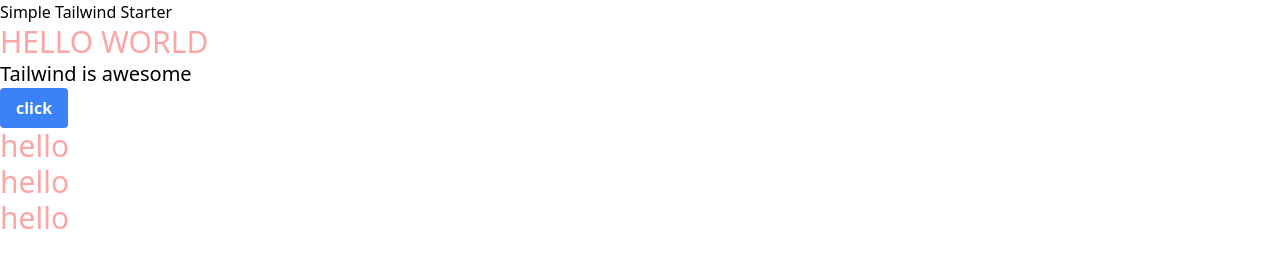
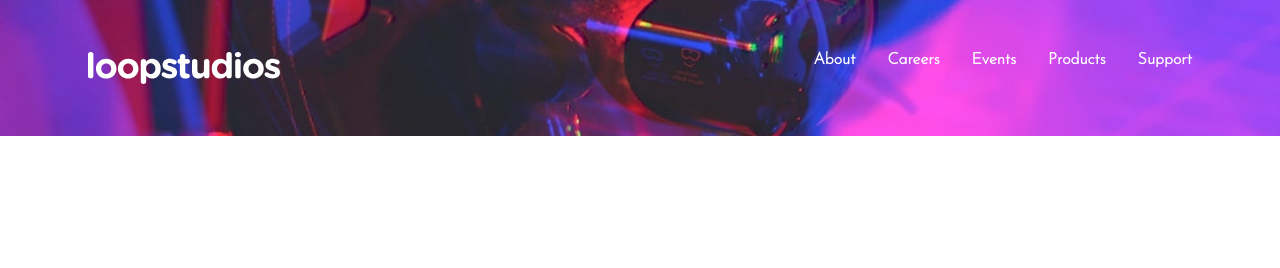
Before and after one commit to Linhbui88/Loopstudio-Tailwindcss, a website: page index.html in a window 1280 px wide. Drawn offline with Linux system fonts and the light colour scheme.

Commit message:
desktop menu

```diff
--- a/index.html
+++ b/index.html
@@ -7,15 +7,52 @@
   <link rel="preconnect" href="https://fonts.googleapis.com">
 <link rel="preconnect" href="https://fonts.gstatic.com" crossorigin>
 <link href="https://fonts.googleapis.com/css2?family=Alata&family=Josefin+Sans:wght@300&family=Source+Code+Pro:ital,wght@0,600;1,400&display=swap" rel="stylesheet">
-  <link rel="stylesheet" href="css/style.css"
+  <link rel="stylesheet" href="css/style.css">
   <title>Simple Tailwind Starter</title>
 </head>
 <body>
-  <h1>HELLO WORLD</h1>
-  <h2>Tailwind is awesome</h2>
-  <button class="btn-blue">click</button>
-  <h1>hello</h1>
-  <h1>hello</h1>
-  <h1>hello</h1>
+  <!-- Hero Section -->
+  <section id="hero">
+    <!-- Hero Container -->
+    <div class="container max-w-6xl mx-auto px-6 py-12">
+      <!-- Nav/Logo -->
+      <nav class="flex items-center justify-between font-bold text-white">
+        <!-- logo -->
+        <img src="images/logo.svg" alt="logo">
+        <!-- Menu -->
+        <div class="hidden h-10 font-alata md:flex md:space-x-8">
+          <div class="group">
+            <a href="#">About</a>
+            <div class="mx-2 group-hover:border-b group-hover:border-blue-50">
+            </div>
+          </div>
+          <div class="group">
+            <a href="#">Careers</a>
+            <div class="mx-2 group-hover:border-b group-hover:border-blue-50">
+            </div>
+          </div>
+          <div class="group">
+            <a href="#">Events</a>
+            <div class="mx-2 group-hover:border-b group-hover:border-blue-50">
+            </div>
+          </div>
+          <div class="group">
+            <a href="#">Products</a>
+            <div class="mx-2 group-hover:border-b group-hover:border-blue-50">
+            </div>
+          </div>
+          <div class="group">
+            <a href="#">Support</a>
+            <div class="mx-2 group-hover:border-b group-hover:border-blue-50">
+            </div>
+          </div>
+
+        </div>
+
+      </nav>
+    </div>
+
+  </section>
+
 </body>
 </html>
--- a/input.css
+++ b/input.css
@@ -2,17 +2,15 @@
 @tailwind components;
 @tailwind utilities;
 
-@layer base {
-  h1 {
-    @apply text-3xl text-red-300;
-  }
-  h2 {
-    @apply text-xl;
+#hero {
+  background-image: url('../images/desktop/image-hero.jpg');
+  background-repeat: no-repeat;
+  background-size: cover;
+}
+
+@media (max-width: 576px) {
+  #hero {
+    background-image: url('../images/mobile/image-hero.jpg');
+    background-postion: center;
   }
 }
-
-@layer components {
-  .btn-blue {
-    @apply bg-blue-500 hover:bg-blue-700 text-white font-bold py-2 px-4 rounded;
-  }
-}
```
Also changed, not shown: css/style.css.
